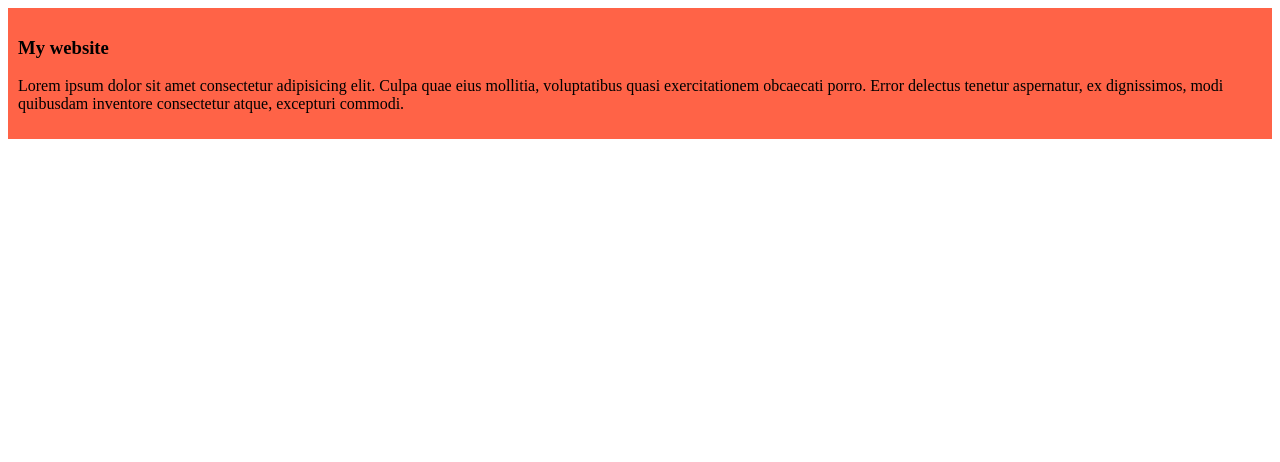
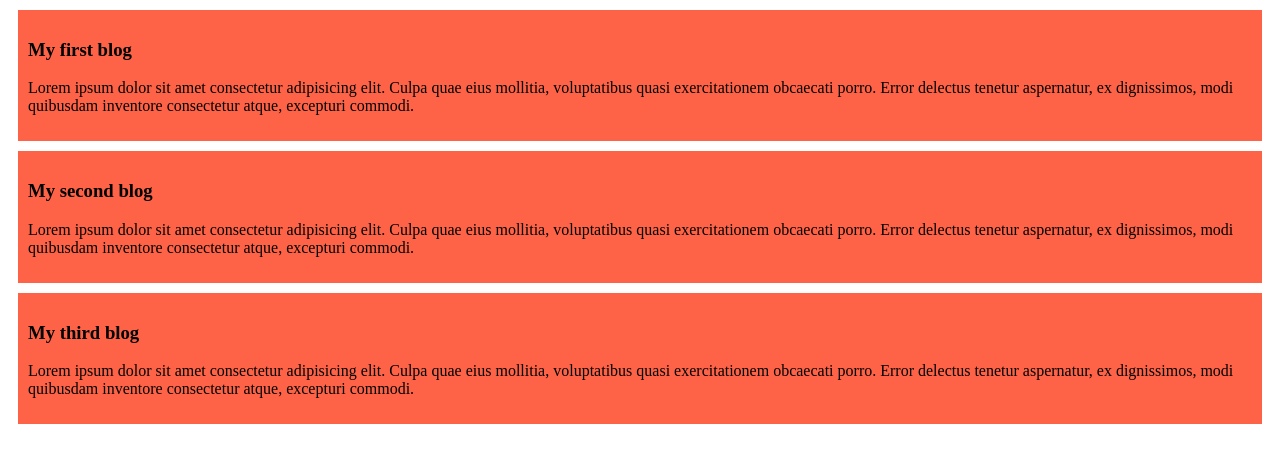
Before and after one commit to mdsajib1473/repo-mark-2, a plain HTML site: page index.html in a window 1280 px wide. Drawn offline with Linux system fonts and the light colour scheme.

Commit message:
added second and the third blog

```diff
--- a/blog.css
+++ b/blog.css
@@ -1,4 +1,5 @@
 div{
     background-color: tomato;
     padding: 10px;
+    margin: 10px;
 }
--- a/index.html
+++ b/index.html
@@ -8,7 +8,15 @@
 </head>
 <body>
     <div>
-        <h3>My website</h3>
+        <h3>My first blog</h3>
+        <p>Lorem ipsum dolor sit amet consectetur adipisicing elit. Culpa quae eius mollitia, voluptatibus quasi exercitationem obcaecati porro. Error delectus tenetur aspernatur, ex dignissimos, modi quibusdam inventore consectetur atque, excepturi commodi.</p>
+    </div>
+    <div>
+        <h3>My second blog</h3>
+        <p>Lorem ipsum dolor sit amet consectetur adipisicing elit. Culpa quae eius mollitia, voluptatibus quasi exercitationem obcaecati porro. Error delectus tenetur aspernatur, ex dignissimos, modi quibusdam inventore consectetur atque, excepturi commodi.</p>
+    </div>
+    <div>
+        <h3>My third blog</h3>
         <p>Lorem ipsum dolor sit amet consectetur adipisicing elit. Culpa quae eius mollitia, voluptatibus quasi exercitationem obcaecati porro. Error delectus tenetur aspernatur, ex dignissimos, modi quibusdam inventore consectetur atque, excepturi commodi.</p>
     </div>
 </body>
```
